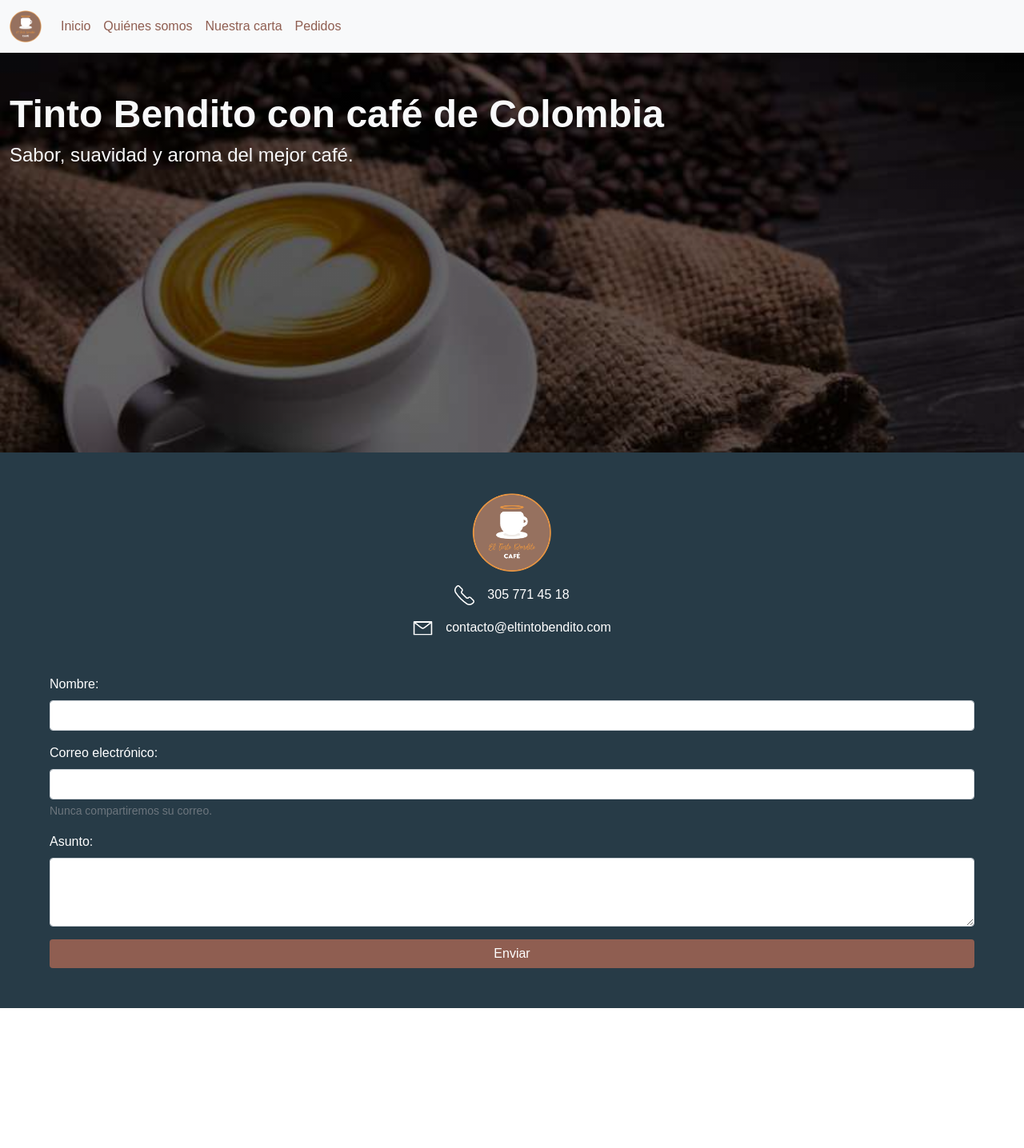
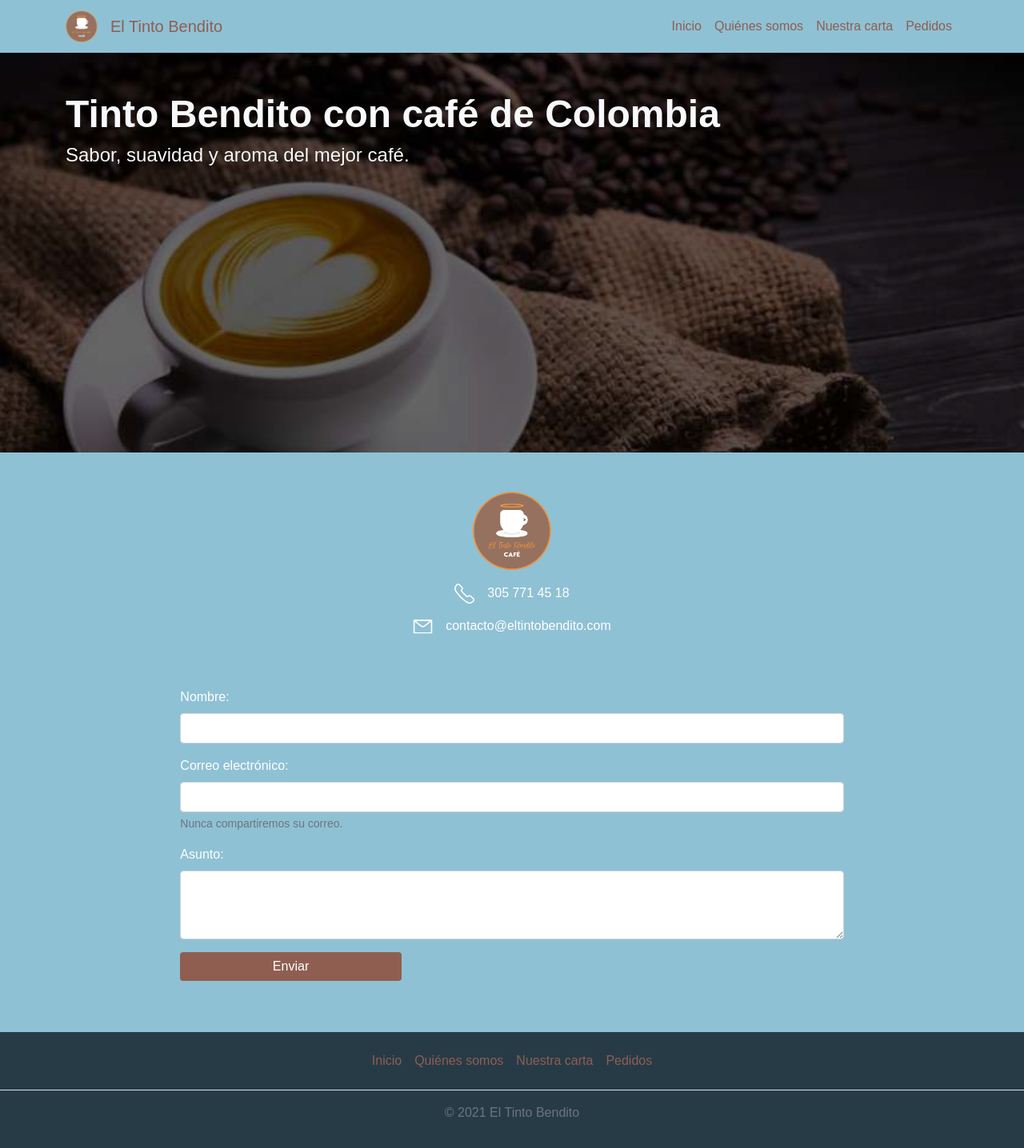
Before and after one commit to odpinerosh/benditotin, a plain HTML site: page index.html in a window 1280 px wide. Shown: the whole page at 80% size. Before the commit the page ends 1261 px from the top, so only its background shows below. Drawn offline with nearby package versions, Linux system fonts and the light colour scheme; a web font is replaced by a local one.

Commit message:
feat: added some styling

```diff
--- a/css/master.css
+++ b/css/master.css
@@ -1,30 +1,39 @@
 body {
   font-family: 'Allerta', sans-serif;
   margin: 0;
+  background: #8FC1D4;
+}
+
+.bg-light {
+  background-color: transparent !important;
+}
+
+#navbar-brand {
+  display: inline-flex;
+  align-items: center;
+}
+
+#navbar-brand .lead {
+  margin-bottom: 0;
+  margin-left: 1rem;
+  color: #8f5e51;
 }
 
 .portada {
     background: linear-gradient(rgba(0,0,0,0.6), rgba(0,0,0,0.6)), url('../images/tintobgrnd.jpeg') center top no-repeat;
     background-size: cover;
     height: 500px;
-
+    padding-top: 3rem;
 }
 
 .nav-item a {
   color: #8f5e51 !important;
 }
 
-
 .contenedor {
   width: 800px;
   margin: auto;
   overflow: hidden;
-}
-
-
-.footer {
-  background: #273B47;
-  padding: 50px;
 }
 
 .btn-primary {
@@ -36,7 +45,8 @@ body {
   display: flex;
   flex-flow: column wrap;
   align-items: center;
-  margin-bottom: 30px;
+  margin: 3rem auto;
+  background-color: #8FC1D4;
 }
 
 .contacto img {
@@ -60,11 +70,19 @@ body {
   margin-right: 1rem;
 }
 
+#frmContacto {
+  background-color: #8FC1D4;
+}
 
 .formulario {
   color: white;
+  background-color: #8FC1D4;
   display: flex;
   flex-direction: column;
   justify-content: space-between;
+}
 
+.footer {
+  background: #273B47;
+  margin-top: 4rem;
 }
--- a/index.html
+++ b/index.html
@@ -12,13 +12,16 @@
   </head>
   <body>
     <nav class="navbar navbar-expand-sm navbar-light bg-light" >
-    <div class="container-fluid">
-      <a class="navbar-brand" href="#"><img src="images/tintobendito.png" alt="tinto" width="40" height="40"></a>
+      <div class="container">
+        <a class="navbar-brand" id="navbar-brand" href="#">
+          <img src="images/tintobendito.png" alt="tinto" width="40" height="40">
+          <p class="lead">El Tinto Bendito</p>
+        </a>
         <button class="navbar-toggler" type="button" data-bs-toggle="collapse" data-bs-target="#navbarNav" aria-controls="navbarNav" aria-expanded="false" aria-label="Toggle navigation">
           <span class="navbar-toggler-icon"></span>
         </button>
         <div class="collapse navbar-collapse" id="navbarNav">
-        <ul class="navbar-nav">
+          <ul class="navbar-nav ms-auto">
             <li class="nav-item">
               <a class="nav-link active" aria-current="page" href="#">Inicio</a>
             </li>
@@ -35,26 +38,30 @@
         </div>
       </div>
     </nav>
-  <section id="portada" class="container-fluid py-5 portada">
-      <h1 class="display-5 fw-bold text-light">Tinto Bendito con café de Colombia</h1>
+
+    <section id="portada" class="container-fluid portada">
+      <div class="container col-md-12">
+        <h1 class="display-5 fw-bold text-light" id="">Tinto Bendito con café de Colombia</h1>
         <h3 class="col-md-8 fs-4 text-light">Sabor, suavidad y aroma del mejor café.</h3>
+      </div>
     </section>
 
     <section id="productos" class="container-fluid">
 
     </section>
 
-    <footer class="footer">
-      <div>
+    <section id="contacto">
         <!-- Imagen, teléfono, eMail -->
         <div class="container-fluid contacto">
           <img src="images/tintobendito.png" alt="tinto" width="100" height="100"/>
           <a href="tel:+573057714518"><img src="images/icon-phone.png" alt="phone"> 305 771 45 18</a>
           <a href="mailto:contacto@eltintobendito.com"><img src="images/icon-email.png" alt="mail">contacto@eltintobendito.com</a>
         </div>
+    </section>
 
+    <section id="frmContacto">
       <!-- Formulario de contacto -->
-        <form class="container-fluid formulario">
+      <form class="container col-md-8 formulario">
         <div class="mb-3">
           <label for="txtNombre" class="form-label">Nombre:</label>
           <input type="text" class="form-control" id="txtNombre">
@@ -68,10 +75,20 @@
           <label for="exampleFormControlTextarea1" class="form-label">Asunto:</label>
           <textarea class="form-control" id="exampleFormControlTextarea1" rows="3"></textarea>
         </div>
-          <button type="submit" class="btn btn-primary">Enviar</button>
+        <button type="submit" class="btn btn-primary col-md-4">Enviar</button>
       </form>
-      </div>
+    </section>
+
+    <footer class="py-3 footer">
+      <ul class="nav justify-content-center border-bottom pb-3 mb-3">
+        <li class="nav-item"><a href="#" class="nav-link px-2 text-muted">Inicio</a></li>
+        <li class="nav-item"><a href="#" class="nav-link px-2 text-muted">Quiénes somos</a></li>
+        <li class="nav-item"><a href="#" class="nav-link px-2 text-muted">Nuestra carta</a></li>
+        <li class="nav-item"><a href="#" class="nav-link px-2 text-muted">Pedidos</a></li>
+      </ul>
+      <p class="text-center text-muted">© 2021 El Tinto Bendito</p>
     </footer>
+
     <script src="https://cdn.jsdelivr.net/npm/bootstrap@5.1.1/dist/js/bootstrap.bundle.min.js" integrity="sha384-/bQdsTh/da6pkI1MST/rWKFNjaCP5gBSY4sEBT38Q/9RBh9AH40zEOg7Hlq2THRZ" crossorigin="anonymous"></script>
   </body>
 </html>
```
Lines whose indentation alone changed are shown as unchanged.
